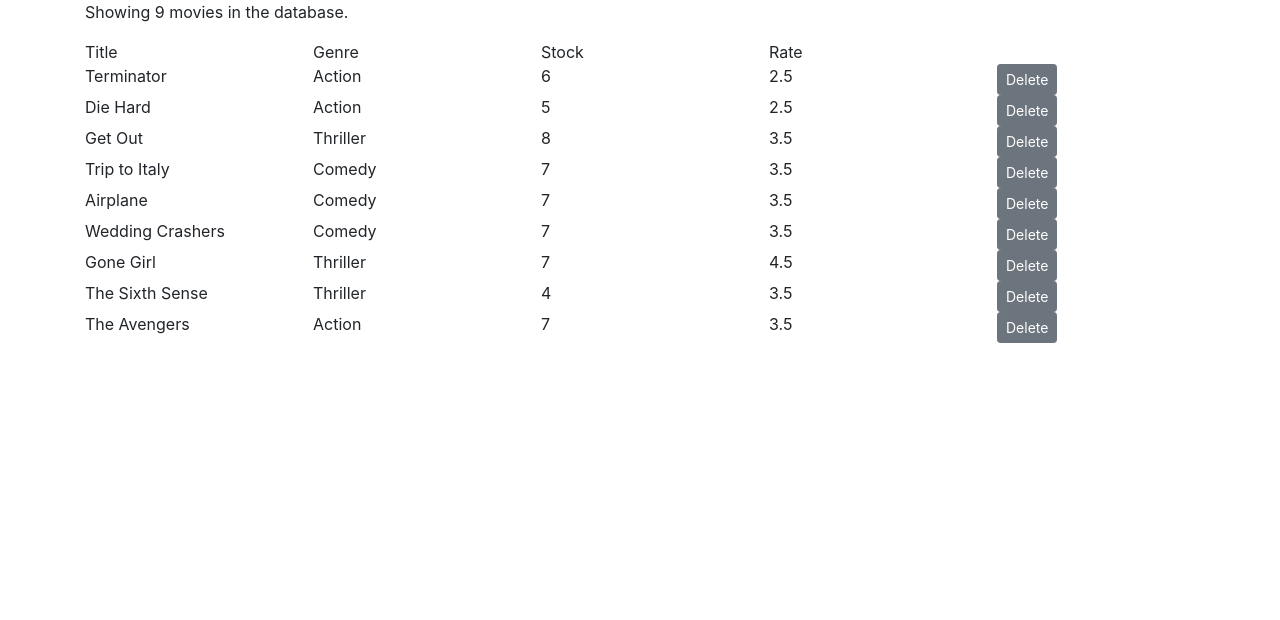
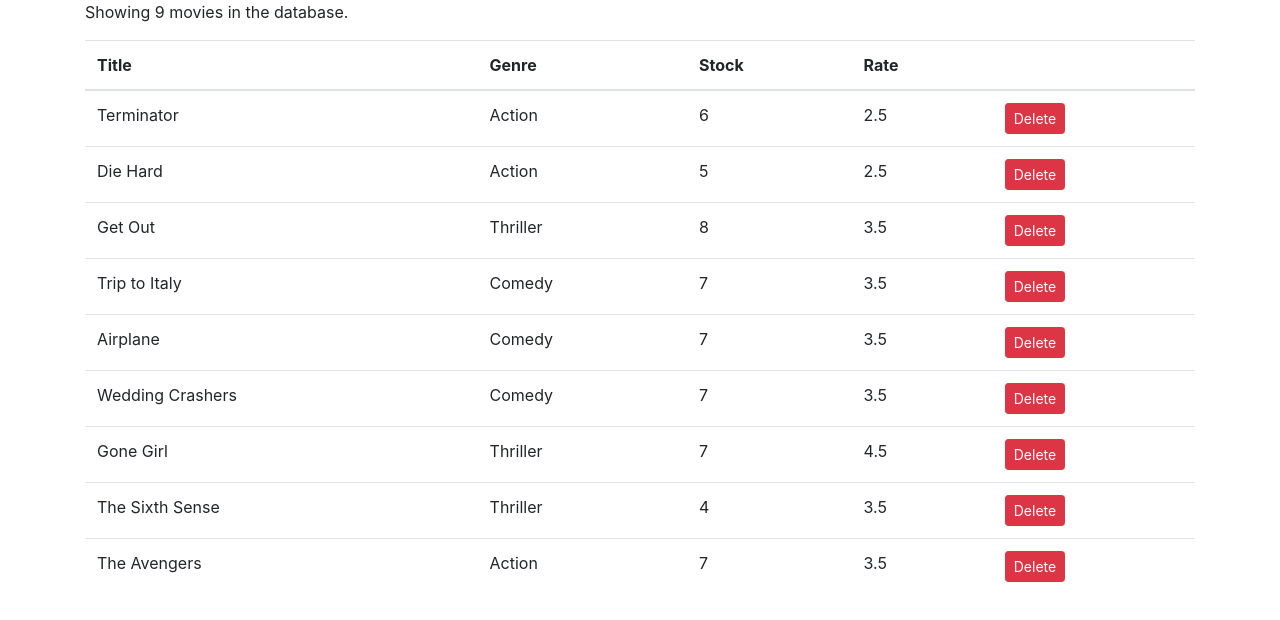
Before and after one commit to mrdaines/vidly-react, a React (Create React App) app: page / in a window 1280 px wide. Shown: the top 620 px of the page. Built offline with nearby package versions, Linux system fonts and the light colour scheme.

Commit message:
Refactor table from divs to table

```diff
--- a/src/components/movies.jsx
+++ b/src/components/movies.jsx
@@ -25,28 +25,34 @@
 
 		return <div>
 			<p>Showing {this.state.movies.length} movies in the database.</p>
-			<div>
-				<div className="row">
-					<div className="col-md">Title</div>
-					<div className="col-md">Genre</div>
-					<div className="col-md">Stock</div>
-					<div className="col-md">Rate</div>
-					<div className="col-md">&nbsp;</div>
-				</div>
-				{ this.state.movies.map(movie => this.renderLineItem(movie) ) }
-			</div>
+			<table className="table">
+				<thead>
+					<tr>
+						<th>Title</th>
+						<th>Genre</th>
+						<th>Stock</th>
+						<th>Rate</th>
+						<th></th>
+					</tr>
+				</thead>
+				<tbody>
+				{ this.state.movies.map(movie => this.renderTableRow(movie) ) }
+				</tbody>
+			</table>
 		</div>
 
 	}
 
-	renderLineItem(movie) {
-		return <div key={movie._id} className="row">
-			<div className="col-sm">{movie.title}</div>
-			<div className="col-sm">{movie.genre.name }</div>
-			<div className="col-sm">{movie.numberInStock }</div>
-			<div className="col-sm">{movie.dailyRentalRate }</div>
-			<div className="col-sm"><button onClick={ () => this.handleDelete(movie) } className="btn btn-secondary btn-sm">Delete</button></div>
-		</div>
+	renderTableRow(movie) {
+		return <tr key={movie._id}>
+			<td>{movie.title}</td>
+			<td>{movie.genre.name }</td>
+			<td>{movie.numberInStock }</td>
+			<td>{movie.dailyRentalRate }</td>
+			<td>
+				<button onClick={ () => this.handleDelete(movie) } className="btn btn-danger btn-sm">Delete</button>
+			</td>
+		</tr>
 	}
 }
 
```
